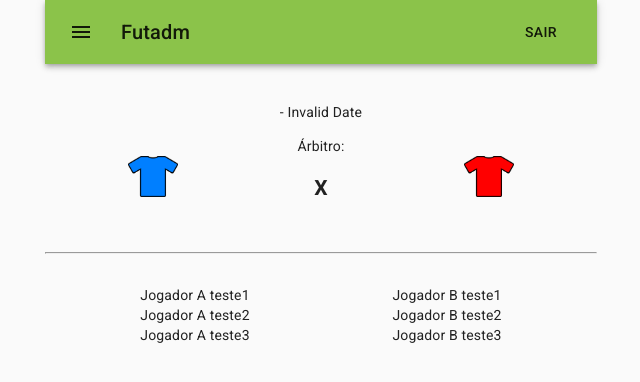
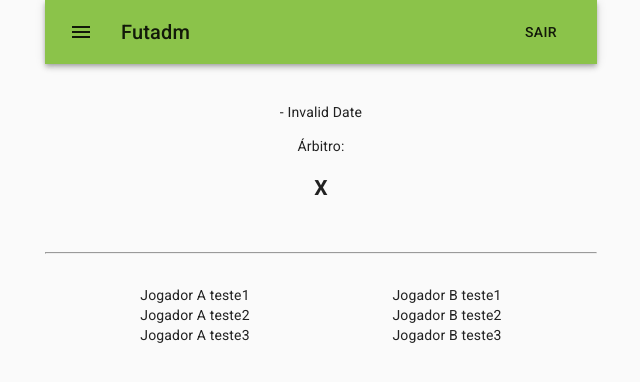
Before and after one commit to dsm-cefet-rj/trabalho-integrado-2020-1-grupo-5, a React (Create React App) app in the folder src/front-end/: page /partidas/visualizar/1 in a window 1280 px wide. Shown: the top 382 px of the page, without its empty margins (319-959 px from the left). Built offline with nearby package versions, Linux system fonts and the light colour scheme.

Commit message:
Removendo imagem estática

```diff
--- a/src/front-end/src/components/adms/FormAdm.js
+++ b/src/front-end/src/components/adms/FormAdm.js
@@ -109,7 +109,6 @@ function FormAdm(props) {
                         id="senha_adm"
                         label="Senha"
                         name="senha"
-                        type="password"
                         defaultValue={admOnLoad.senha}
                         inputRef={register}
                         helperText={errors.senha?.message}
--- a/src/front-end/src/components/partidas/LinhaPartida.js
+++ b/src/front-end/src/components/partidas/LinhaPartida.js
@@ -5,8 +5,6 @@ import IconButton from '@material-ui/core/IconButton';
 import ListItem from '@material-ui/core/ListItem';
 import ListItemText from '@material-ui/core/ListItemText';
 import { makeStyles } from '@material-ui/core/styles';
-import Azul from './camisaazul.png'
-import Vermelho from './camisavermelha.png'
 import Grid from '@material-ui/core/Grid';
 
 import BotaoExcluir from '../layout/AlertDialog.js'
@@ -54,16 +52,13 @@ function LinhaPartida(props) {
                     <ListItemText secondary={new Date(props.partida.data).toLocaleDateString()}/>
               </Grid>
               <Grid direction="column" item xs={4} container alignItems="center" >
-                  <img className={classes.image} alt={props.partida.time_A} src={Azul}/>
-                  <br/>
                   <ListItemText secondary={props.partida.time_A}/>
               </Grid>
               <Grid direction="column" item xs={4} container alignItems="center">
-                  <h3>{props.partida.gols_time_A} X {props.partida.gols_time_B}</h3>
+                  <ListItemText>{props.partida.gols_time_A} X {props.partida.gols_time_B}</ListItemText>
               </Grid>
               <Grid direction="column" item xs={4} container alignItems="center">
-                  <img className={classes.image} alt={props.partida.time_B} src={Vermelho}/>
-                  <br/>
+
                   <ListItemText secondary={props.partida.time_B}/>
               </Grid>
             </Grid>
--- a/src/front-end/src/components/partidas/ListagemPartida.js
+++ b/src/front-end/src/components/partidas/ListagemPartida.js
@@ -68,7 +68,7 @@ function ListagemPartida(props) {
               <Box display="flex" justifyContent="flex-start" >
                 <Box>
                   <div id="lbl_titulo_pagina"><h1>Partidas</h1></div>
-                  <div className={classes.root}>
+                  {/*<div className={classes.root}>
                     <Grid container spacing={1} alignItems="flex-end">
                       <Grid item>
                         <SearchIcon />
@@ -76,8 +76,8 @@ function ListagemPartida(props) {
                       <Grid item>
                         <TextField type="date" id="procura_data_partida" label="Data" InputLabelProps={{ shrink: true }}/>
                       </Grid>
-                    </Grid>
-                  </div>
+                      </Grid>
+                    </div>*/}
                 </Box>
               </Box>
 
--- a/src/front-end/src/components/partidas/VisualizarPartida.js
+++ b/src/front-end/src/components/partidas/VisualizarPartida.js
@@ -3,8 +3,6 @@ import {useParams} from "react-router-dom";
 import {useSelector} from 'react-redux';
 import Grid from '@material-ui/core/Grid';
 import { makeStyles} from '@material-ui/core/styles';
-import Azul from './camisaazul.png'
-import Vermelho from './camisavermelha.png'
 
 import {selectPartidasById} from './PartidasSlice'
 import {partidaSchema} from './PartidaSchema';
@@ -66,20 +64,16 @@ function VisualizarPartida() {
 
             <Grid className={classes.root} container direction="row">
                 <Grid direction="column" item xs={12} container alignItems="center">
-                        <p>{partidaOnLoad.local} - {new Date(partidaOnLoad.data).toLocaleDateString()}</p>
-                        Árbitro: {partidaOnLoad.arbitro}
+                    <p>{partidaOnLoad.local} - {new Date(partidaOnLoad.data).toLocaleDateString()}</p>
+                    Árbitro: {partidaOnLoad.arbitro}
                 </Grid>
                 <Grid direction="column" item xs={4} container alignItems="center" >
-                    <img className={classes.image} alt={partidaOnLoad.time_A} src={Azul}/>
-                    <br/>
                     {partidaOnLoad.time_A}
                 </Grid>
                 <Grid direction="column" item xs={4} container alignItems="center">
                     <h2>{partidaOnLoad.gols_time_A} X {partidaOnLoad.gols_time_B} </h2>
                 </Grid>
                 <Grid direction="column" item xs={4} container alignItems="center">
-                    <img className={classes.image} alt={partidaOnLoad.time_B} src={Vermelho}/>
-                    <br/>
                     {partidaOnLoad.time_B}
                 </Grid>
             </Grid>
```
Also changed, not shown: src/front-end/src/components/partidas/camisaazul.png (deleted), src/front-end/src/components/partidas/camisavermelha.png (deleted).
